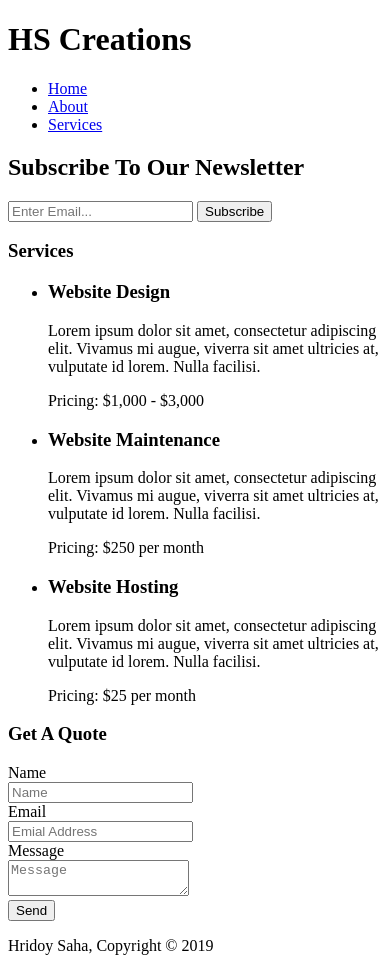
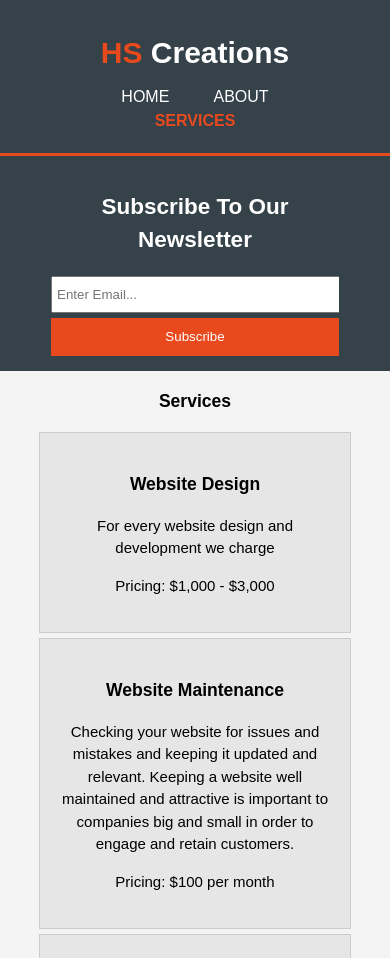
Before and after one commit to Rihaan17/rihaan17.github.io, a plain HTML site: page services.html in a window 390 px wide. Shown: the top 958 px of the page. Drawn offline with Linux system fonts and the light colour scheme.

Commit message:
update now my web

```diff
--- /dev/null
+++ b/css/style.css
@@ -0,0 +1,202 @@
+body{
+  font: 15px/1.5 Arial, Helvetica,sans-serif;
+  padding:0;
+  margin:0;
+  background-color:#f4f4f4;
+}
+
+/* Global */
+.container{
+  width:80%;
+  margin:auto;
+  overflow:hidden;
+}
+
+ul{
+  margin:0;
+  padding:0;
+}
+
+.button_1{
+  height:38px;
+  background:#e8491d;
+  border:0;
+  padding-left: 20px;
+  padding-right:20px;
+  color:#ffffff;
+}
+.dark{
+  padding:15px;
+  margin-top:10px;
+  margin-bottom:10px;
+}
+
+/* Header **/
+header{
+  background:#35424a;
+  color:#ffffff;
+  padding-top:30px;
+  min-height:70px;
+  border-bottom:#e8491d 3px solid;
+}
+
+header a{
+  color:#ffffff;
+  text-decoration:none;
+  text-transform: uppercase;
+  font-size:16px;
+}
+
+header li{
+  float:left;
+  display:inline;
+  padding: 0 20px 0 20px;
+}
+
+header #branding{
+  float:left;
+}
+
+header #branding h1{
+  margin:0;
+}
+
+header nav{
+  float:right;
+  margin-top:10px;
+}
+
+header .highlight, header .current a{
+  color:#e8491d;
+  font-weight:bold;
+}
+
+header a:hover{
+  color:#cccccc;
+  font-weight:bold;
+}
+
+/* Showcase */
+#showcase{
+  min-height:400px;
+  background:url('../1.jpg') no-repeat 0 -400px;
+  text-align:center;
+  color:#ffffff;
+}
+
+#showcase h1{
+  margin-top:100px;
+  font-size:55px;
+  margin-bottom:10px;
+}
+
+#showcase p{
+  font-size:20px;
+}
+
+/* Newsletter */
+#newsletter{
+  padding:15px;
+  color:#ffffff;
+  background:#35424a
+}
+
+#newsletter h1{
+  float:left;
+}
+
+#newsletter form {
+  float:right;
+  margin-top:15px;
+}
+
+#newsletter input[type="email"]{
+  padding:4px;
+  height:25px;
+  width:250px;
+}
+
+/* Boxes */
+#boxes{
+  margin-top:20px;
+}
+
+#boxes .box{
+  float:left;
+  text-align: center;
+  width:30%;
+  padding:10px;
+}
+
+#boxes .box img{
+  width:90px;
+}
+
+/* Sidebar */
+aside#sidebar{
+  float:right;
+  width:30%;
+  margin-top:10px;
+}
+
+aside#sidebar .quote input, aside#sidebar .quote textarea{
+  width:90%;
+  padding:5px;
+}
+
+/* Main-col */
+article#main-col{
+  float:left;
+  width:65%;
+}
+
+/* Services */
+ul#services li{
+  list-style: none;
+  padding:20px;
+  border: #cccccc solid 1px;
+  margin-bottom:5px;
+  background:#e6e6e6;
+}
+
+footer{
+  padding:20px;
+  margin-top:20px;
+  color:#ffffff;
+  background-color:#e8491d;
+  text-align: center;
+}
+
+/* Media Queries */
+@media(max-width: 768px){
+  header #branding,
+  header nav,
+  header nav li,
+  #newsletter h1,
+  #newsletter form,
+  #boxes .box,
+  article#main-col,
+  aside#sidebar{
+    float:none;
+    text-align:center;
+    width:100%;
+  }
+
+  header{
+    padding-bottom:20px;
+  }
+
+  #showcase h1{
+    margin-top:40px;
+  }
+
+  #newsletter button, .quote button{
+    display:block;
+    width:100%;
+  }
+
+  #newsletter form input[type="email"], .quote input, .quote textarea{
+    width:100%;
+    margin-bottom:5px;
+  }
+}
--- a/services.html
+++ b/services.html
@@ -42,17 +42,24 @@
           <ul id="services">
             <li>
               <h3>Website Design</h3>
-              <p>Lorem ipsum dolor sit amet, consectetur adipiscing elit. Vivamus mi augue, viverra sit amet ultricies at, vulputate id lorem. Nulla facilisi.</p>
+              <p>For every website design and development we charge</p>
 						  <p>Pricing: $1,000 - $3,000</p>
             </li>
             <li>
               <h3>Website Maintenance</h3>
-              <p>Lorem ipsum dolor sit amet, consectetur adipiscing elit. Vivamus mi augue, viverra sit amet ultricies at, vulputate id lorem. Nulla facilisi.</p>
-						  <p>Pricing: $250 per month</p>
+              <p>Checking your website for issues and mistakes and keeping it updated and relevant.
+                 Keeping a website well maintained and attractive is important to companies big and
+                  small in order to engage and retain customers. </p>
+						  <p>Pricing: $100 per month</p>
             </li>
             <li>
               <h3>Website Hosting</h3>
-              <p>Lorem ipsum dolor sit amet, consectetur adipiscing elit. Vivamus mi augue, viverra sit amet ultricies at, vulputate id lorem. Nulla facilisi.</p>
+              <p>We provide four types of web hosting.<br><br>
+                1.STANDARD WEB HOSTING<br>
+                2.PRO HOSTING<br>
+                3.ASP.NET<br>
+                4.PRIVATE EMAIL HOSTING
+              </p>
 						  <p>Pricing: $25 per month</p>
             </li>
           </ul>
@@ -82,7 +89,9 @@
     </section>
 
     <footer>
-      <p>Hridoy Saha, Copyright &copy; 2019</p>
+      <p>Copyright © 2019 HS Creations bd. All Rights Reserved..<br><br>
+        Email:hsaha171087@bscse.uiu.ac.bd<br>
+        Call:01784395665</p>
     </footer>
   </body>
 </html>
```
Also changed, not shown: about.html (added, +63 -0 lines), index.html (added, +80 -0 lines), img/logo_brush.png (added), img/logo_css.png (added), img/logo_html.png (added), img/showcase.jpg (renamed from showcase.jpg), software.png (added), web_design.png (added), 2 other files.
